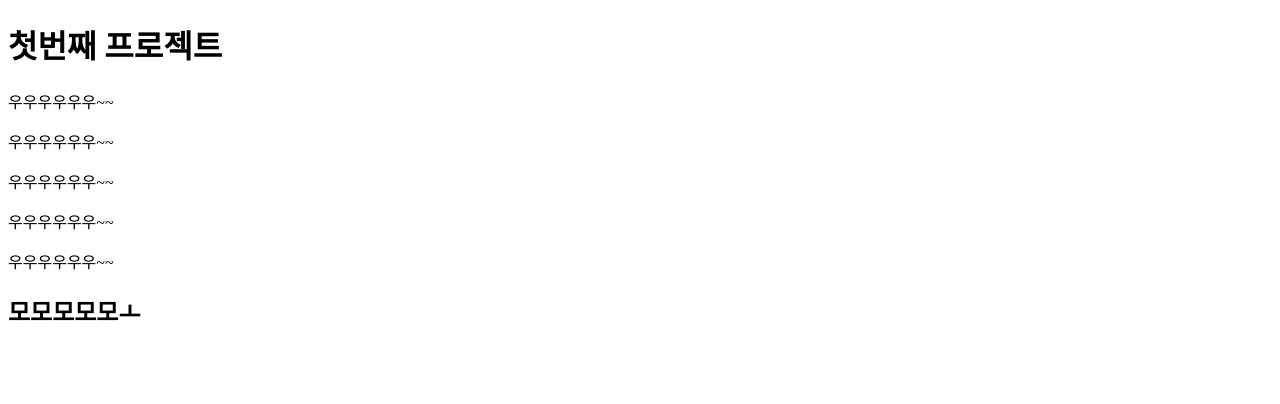
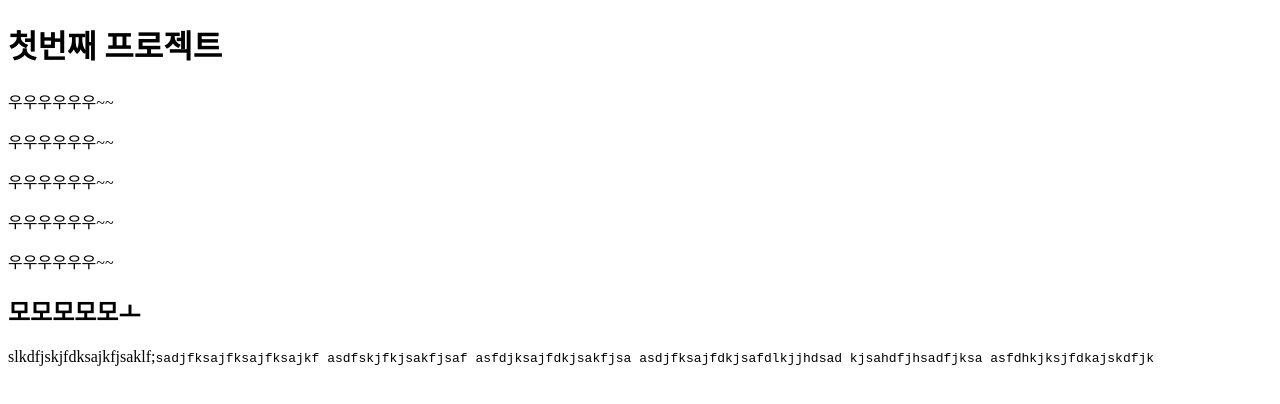
Before and after one commit to jung-jongyul/company-project, a plain HTML site: page index.html in a window 1280 px wide. Drawn offline with Linux system fonts and the light colour scheme.

Commit message:
second commit

```diff
--- a/index.html
+++ b/index.html
@@ -15,5 +15,13 @@
     <p>우우우우우우~~</p>
     <p>우우우우우우~~</p>
     <h2>모모모모모ㅗ</h2>
+
+    <p>slkdfjskjfdksajkfjsaklf;<samp>sadjfksajfksajfksajkf
+      asdfskjfkjsakfjsaf
+      asfdjksajfdkjsakfjsa
+      asdjfksajfdkjsafdlkjjhdsad
+      kjsahdfjhsadfjksa
+      asfdhkjksjfdkajskdfjk
+    </samp></p>
   </body>
 </html>
```
